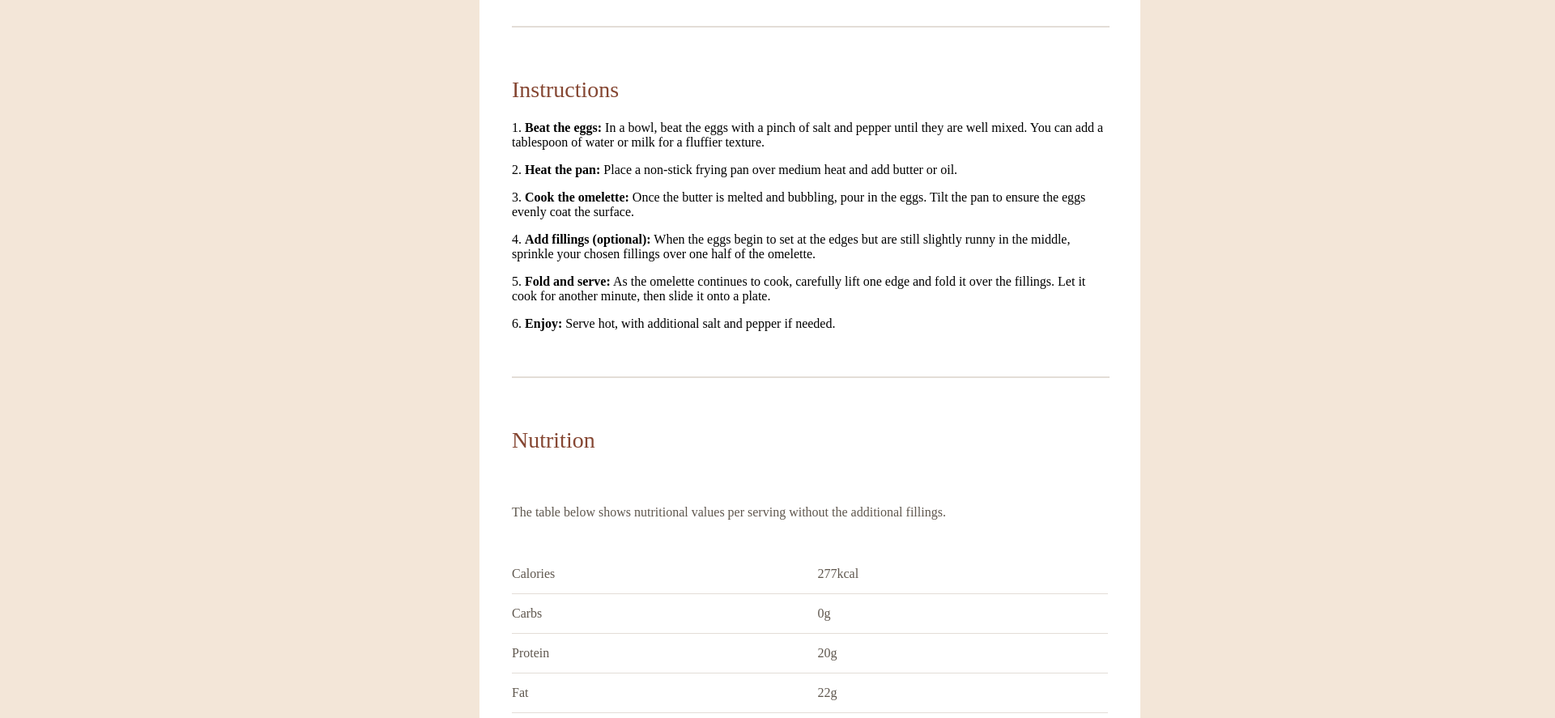
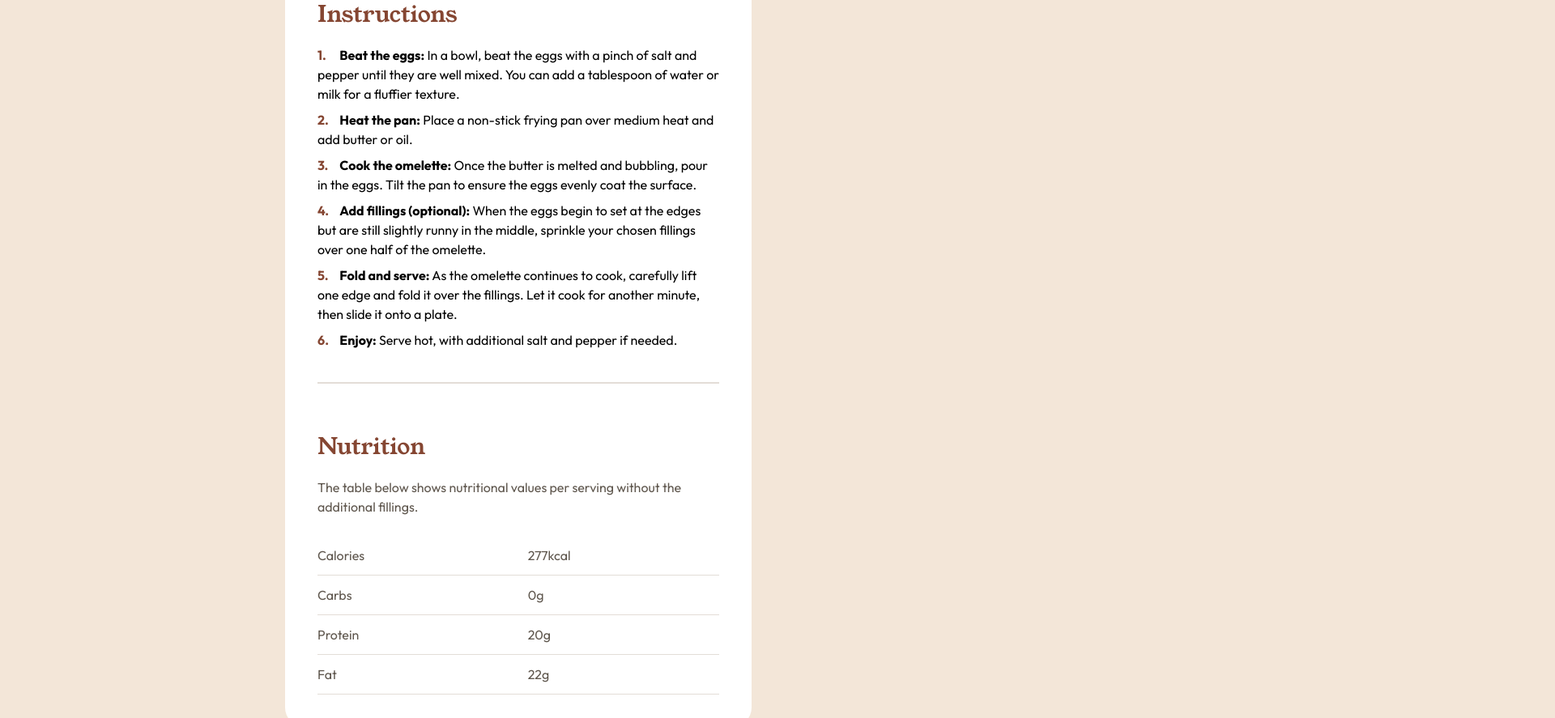
Before and after one commit to acandael/recipe-page, a plain HTML site: page index.html in a window 1280 px wide. Shown: the part 1213-2100 px from the top of the page at 81% size, 1920 px wide, since content can reach past the window. Drawn offline with Linux system fonts and the light colour scheme; files whose address does not match are found by name.

Commit message:
finish challenge

```diff
--- /dev/null
+++ b/css-reset.css
@@ -0,0 +1,62 @@
+/*
+  1. Use a more-intuitive box-sizing model.
+*/
+*,
+*::before,
+*::after {
+  box-sizing: border-box;
+}
+/*
+  2. Remove default margin
+*/
+* {
+  margin: 0;
+}
+/*
+  Typographic tweaks!
+  3. Add accessible line-height
+  4. Improve text rendering
+*/
+body {
+  line-height: 1.5;
+  -webkit-font-smoothing: antialiased;
+}
+/*
+  5. Improve media defaults
+*/
+img,
+picture,
+video,
+canvas,
+svg {
+  display: block;
+  max-width: 100%;
+}
+/*
+  6. Remove built-in form typography styles
+*/
+input,
+button,
+textarea,
+select {
+  font: inherit;
+}
+/*
+  7. Avoid text overflows
+*/
+p,
+h1,
+h2,
+h3,
+h4,
+h5,
+h6 {
+  overflow-wrap: break-word;
+}
+/*
+  8. Create a root stacking context
+*/
+#root,
+#__next {
+  isolation: isolate;
+}
--- a/index.html
+++ b/index.html
@@ -11,6 +11,19 @@
       sizes="32x32"
       href="./assets/images/favicon-32x32.png"
     />
+    <link rel="preconnect" href="https://fonts.googleapis.com" />
+    <link rel="preconnect" href="https://fonts.gstatic.com" crossorigin />
+    <link
+      href="https://fonts.googleapis.com/css2?family=Outfit:wght@100..900&display=swap"
+      rel="stylesheet"
+    />
+    <link rel="preconnect" href="https://fonts.googleapis.com" />
+    <link rel="preconnect" href="https://fonts.gstatic.com" crossorigin />
+    <link
+      href="https://fonts.googleapis.com/css2?family=Outfit:wght@100..900&family=Young+Serif&display=swap"
+      rel="stylesheet"
+    />
+    <link rel="stylesheet" href="./css-reset.css" />
     <link rel="stylesheet" href="./styles.css" />
     <title>Frontend Mentor | Recipe page</title>
 
@@ -59,45 +72,42 @@
             </ul>
           </section>
           <hr />
-          <secion class="instructions">
+          <section class="instructions">
             <h2>Instructions</h2>
-
-            <p>
-              1. <span class="bold">Beat the eggs:</span> In a bowl, beat the
+            <ol>
+              <li>
+                <span class="bold">Beat the eggs:</span> In a bowl, beat the
                 eggs with a pinch of salt and pepper until they are well mixed.
-              You can add a tablespoon of water or milk for a fluffier texture.
-            </p>
-
-            <p>
-              2. <span class="bold">Heat the pan:</span> Place a non-stick
-              frying pan over medium heat and add butter or oil.
-            </p>
-
-            <p>
-              3. <span class="bold">Cook the omelette:</span> Once the butter is
-              melted and bubbling, pour in the eggs. Tilt the pan to ensure the
-              eggs evenly coat the surface.
-            </p>
-
-            <p>
-              4. <span class="bold">Add fillings (optional):</span> When the
-              eggs begin to set at the edges but are still slightly runny in the
+                You can add a tablespoon of water or milk for a fluffier
+                texture.
+              </li>
+              <li>
+                <span class="bold">Heat the pan:</span> Place a non-stick frying
+                pan over medium heat and add butter or oil.
+              </li>
+              <li>
+                <span class="bold">Cook the omelette:</span> Once the butter is
+                melted and bubbling, pour in the eggs. Tilt the pan to ensure
+                the eggs evenly coat the surface.
+              </li>
+              <li>
+                <span class="bold">Add fillings (optional):</span> When the eggs
+                begin to set at the edges but are still slightly runny in the
                 middle, sprinkle your chosen fillings over one half of the
                 omelette.
-            </p>
-
-            <p>
-              5. <span class="bold">Fold and serve:</span> As the omelette
+              </li>
+              <li>
+                <span class="bold">Fold and serve:</span> As the omelette
                 continues to cook, carefully lift one edge and fold it over the
                 fillings. Let it cook for another minute, then slide it onto a
                 plate.
-            </p>
-
-            <p>
-              6. <span class="bold">Enjoy:</span> Serve hot, with additional
-              salt and pepper if needed.
-            </p>
-          </secion>
+              </li>
+              <li>
+                <span class="bold">Enjoy:</span> Serve hot, with additional salt
+                and pepper if needed.
+              </li>
+            </ol>
+          </section>
           <hr />
           <section class="nutrition">
             <h2>Nutrition</h2>
--- a/styles.css
+++ b/styles.css
@@ -1,15 +1,3 @@
-@font-face {
-  font-family: "Outfit";
-  src: local("Outfit"),
-    url("assets/fonts/outfit/static/Outfit-Regular.ttf") format("ttf");
-}
-
-@font-face {
-  font-family: "Young Serif";
-  src: local("Young Serif"),
-    url("assets/fonts/young-serif/YoungSerif-Regular.ttf") format("ttf");
-}
-
 :root {
   --white: hsl(0, 0%, 100%);
   --rose-white: hsl(330, 100%, 98%);
@@ -62,32 +50,26 @@ img {
 }
 
 h1 {
+  margin-bottom: 24px;
   color: var(--dark-charcoal, #312e2c);
   font-family: "Young Serif";
-  font-size: 40px;
+  font-size: 2.5rem;
   font-style: normal;
   font-weight: 400;
   line-height: 100%; /* 40px */
 }
 
-header.p {
+p {
   color: var(--wenge-brown, #5f564d);
-  align-self: stretch;
-  font-family: Outfit;
+  font-family: "Outfit";
   font-size: 1rem;
   font-style: normal;
   font-weight: 400;
   line-height: 150%; /* 24px */
 }
 
-section p {
-  color: var(--wenge-brown, #5f564d);
-
-  font-family: "Outfit";
-  font-size: 1rem;
-  font-style: normal;
-  font-weight: 400;
-  line-height: 150%; /* 24px */
+section {
+  margin-top: 32px;
 }
 
 section.preparation {
@@ -136,6 +118,7 @@ section.ingredients {
   align-items: flex-start;
   /* gap: 24px; */
   align-self: stretch;
+  margin-top: 32px;
 }
 
 h2 {
@@ -182,28 +165,29 @@ section.instructions {
 }
 
 section.instructions ol {
-  display: flex;
-  flex-direction: column;
-  align-items: flex-start;
-  gap: 8px;
-  align-self: stretch;
+  list-style: none;
+  counter-reset: item;
+  margin-left: 0;
+  margin-block-start: 0;
+  padding-inline-start: 0;
+  font-family: "Outfit";
+  font-size: 1rem;
+  font-style: normal;
 }
 
 section.instructions ol li {
-  display: flex;
-  padding-left: 16px;
-  align-items: flex-start;
-  gap: 16px;
-  align-self: stretch;
+  counter-increment: item;
+  margin-bottom: 8px;
 }
 
-section.instructions p {
-  line-height: 150%; /* 24px */
-  display: flex;
-  padding-left: 8px;
-  align-items: flex-start;
-  gap: 16px;
-  align-self: stretch;
+section.instructions ol li:before {
+  display: inline-block;
+  width: 1.5rem;
+  margin-left: 0;
+  content: counter(item) ".";
+  color: var(--brandy-red, #854632);
+  font-family: "Outfit";
+  font-weight: 700;
 }
 
 section.nutrition {
```
Lines whose indentation alone changed are shown as unchanged.
